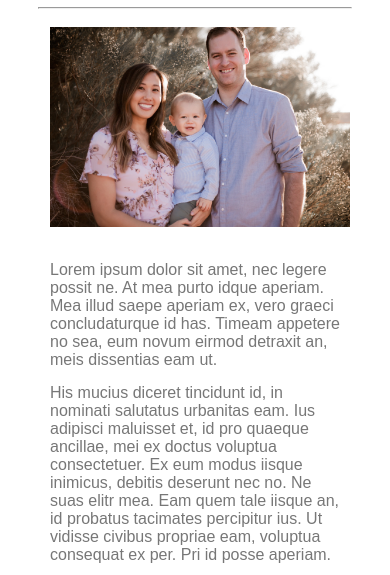
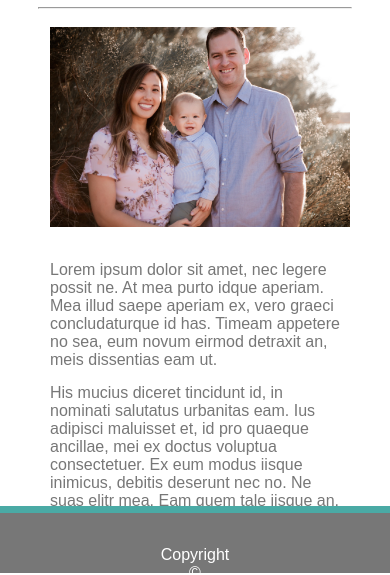
Before and after one commit to dawnpatrol506/Responsive-Portfolio, a plain HTML site: page index.html in a window 390 px wide. Shown: the part 271-846 px from the top of the page. Drawn offline with Linux system fonts and the light colour scheme.

Commit message:
footer fixed, contact responsive

```diff
--- a/assets/css/style.css
+++ b/assets/css/style.css
@@ -221,7 +221,8 @@ footer{
     }
 
     footer{
-        position: relative;
+        position: fixed;
+        bottom: 0px;
     }
 
     .family-photo{
```
